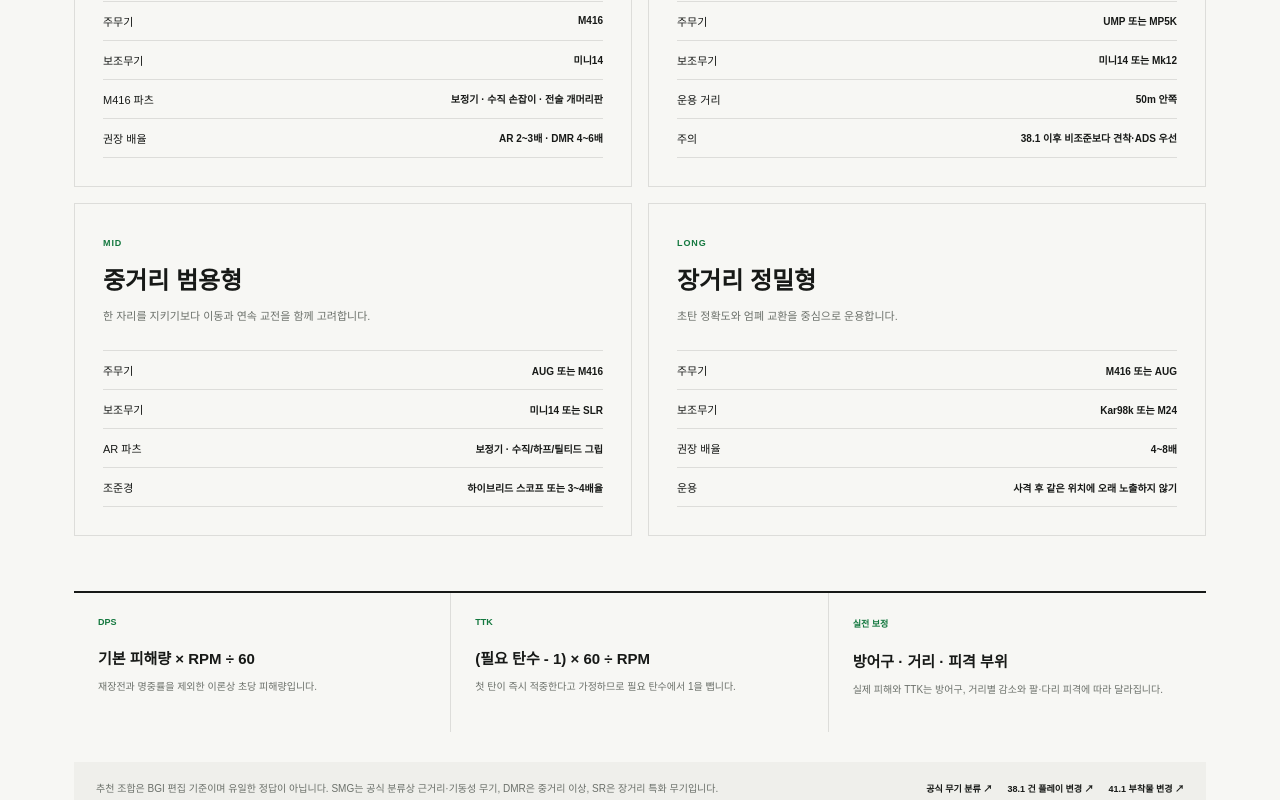
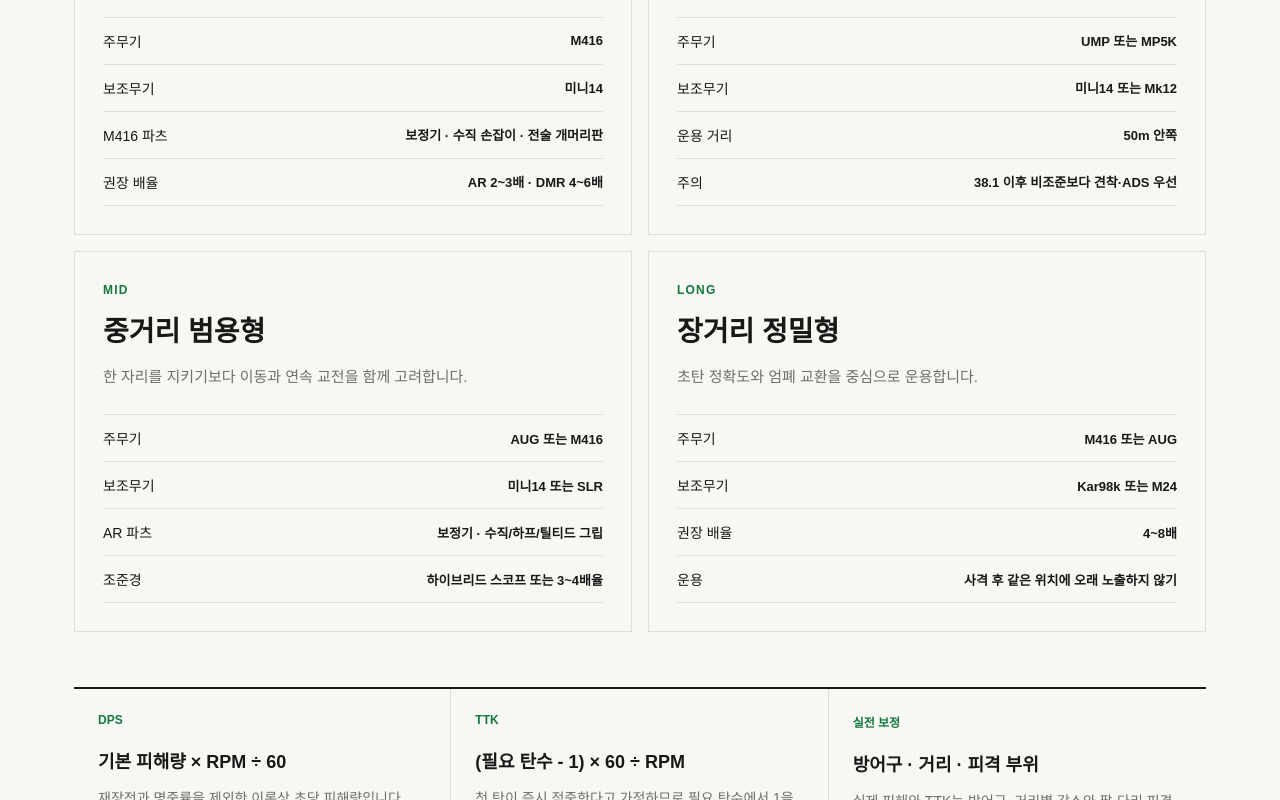
Before and after one commit to kkamddi/battleground, a Next.js app: page /guides in a window 1280 px wide. Shown: the part 520-1320 px from the top of the page. Built offline with nearby package versions, Linux system fonts and the light colour scheme.

Commit message:
Improve guide page readability

```diff
--- a/app/globals.css
+++ b/app/globals.css
@@ -501,12 +501,12 @@
   padding-top: 35px;
 }
 .guide-grid article { border: 1px solid var(--line); min-width: 0; padding: 28px; }
-.guide-grid article > span { color: var(--point); font-size: 9px; font-weight: 800; letter-spacing: .1em; }
-.guide-grid h2 { font-size: 24px; margin: 11px 0; }
-.guide-grid article > p { color: var(--muted); font-size: 11px; line-height: 1.7; }
+.guide-grid article > span { color: var(--point); font-size: 12px; font-weight: 800; letter-spacing: .1em; }
+.guide-grid h2 { font-size: 28px; margin: 11px 0; }
+.guide-grid article > p { color: var(--muted); font-size: 15px; line-height: 1.7; }
 .guide-grid ul { border-top: 1px solid var(--line); list-style: none; margin: 25px 0 0; padding: 0; }
-.guide-grid li { border-bottom: 1px solid var(--line); display: flex; font-size: 11px; justify-content: space-between; padding: 11px 0; }
-.guide-grid li b { color: #a2a6a1; font-size: 9px; }
+.guide-grid li { border-bottom: 1px solid var(--line); display: flex; font-size: 14px; justify-content: space-between; padding: 13px 0; }
+.guide-grid li b { color: #a2a6a1; font-size: 13px; }
 
 .meta-stat-grid {
   display: grid;
@@ -531,17 +531,17 @@
 .meta-detail dt { color: var(--muted); font-size: 13px; }
 .meta-detail dd { font-size: 15px; font-weight: 800; margin: 0; }
 .guide-grid li { align-items: center; gap: 18px; }
-.guide-grid li b { color: var(--ink); flex: 1; font-size: 10px; min-width: 0; overflow-wrap: anywhere; text-align: right; white-space: normal; }
+.guide-grid li b { color: var(--ink); flex: 1; font-size: 13px; min-width: 0; overflow-wrap: anywhere; text-align: right; white-space: normal; }
 .guide-formulas { border-top: 2px solid var(--ink); display: grid; grid-template-columns: repeat(3, 1fr); margin-top: 55px; }
 .guide-formulas article { border-right: 1px solid var(--line); padding: 24px; }
 .guide-formulas article:last-child { border-right: 0; }
-.guide-formulas span { color: var(--point); display: block; font-size: 9px; font-weight: 800; margin-bottom: 20px; }
-.guide-formulas strong { font-size: 15px; }
-.guide-formulas p, .guide-source p { color: var(--muted); font-size: 10px; line-height: 1.7; }
+.guide-formulas span { color: var(--point); display: block; font-size: 12px; font-weight: 800; margin-bottom: 20px; }
+.guide-formulas strong { font-size: 18px; }
+.guide-formulas p, .guide-source p { color: var(--muted); font-size: 14px; line-height: 1.7; }
 .guide-source { align-items: center; background: var(--soft); display: flex; justify-content: space-between; margin-top: 30px; padding: 18px 22px; }
 .guide-source p { margin: 0; max-width: 690px; }
 .guide-source div { display: flex; gap: 15px; }
-.guide-source a { font-size: 9px; font-weight: 700; white-space: nowrap; }
+.guide-source a { font-size: 12px; font-weight: 700; white-space: nowrap; }
 
 .weapon-page-heading { margin-bottom: 30px; }
 .weapon-feature-grid { margin-bottom: 50px; }
```
